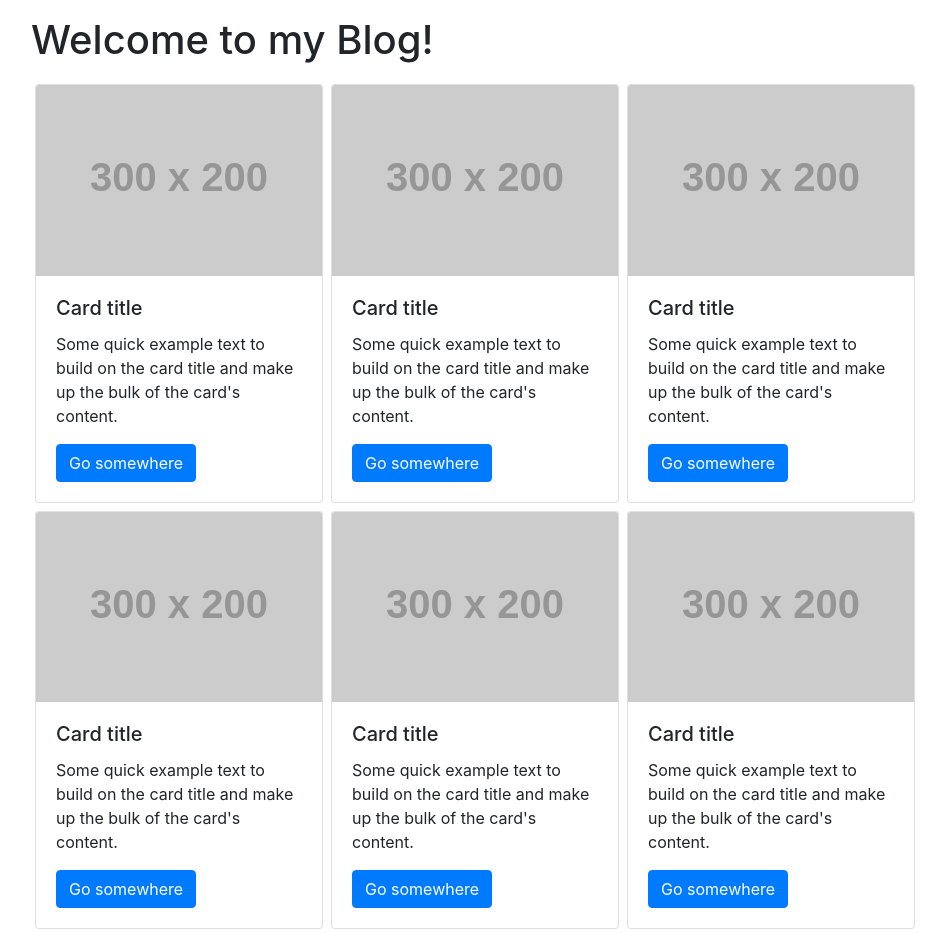
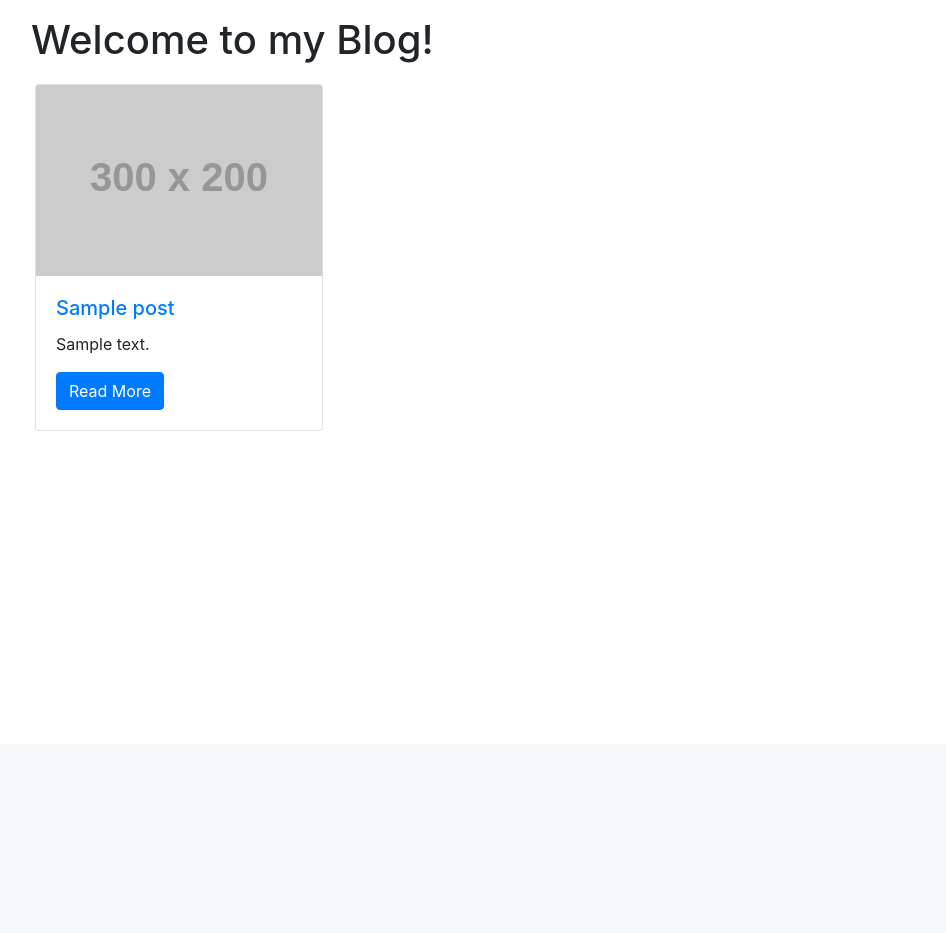
Before and after one commit to ArtemKhvostenko/php-blog, a PHP site: template templates/index.twig in a window 1280 px wide. Shown: the part 56-989 px from the top of the page, without its empty margins (54-1000 px from the left). After the commit the page ends 487 px from the top, so only its background shows below. Run offline with PHP 8.4, Linux system fonts and the light colour scheme; the template is opened without the code that fills it: most values are stand-ins (such as "Sample title", 1, 10 or a date in 2020); grey boxes labelled with a size stand in for pictures from a placeholder-image service; some libraries are stand-ins or nearby versions.

Commit message:
step-6 Added logic to render posts list

```diff
--- a/src/Post.php
+++ b/src/Post.php
@@ -1,8 +1,6 @@
 <?php
 
-
 namespace Blog;
-
 
 class Post
 {
--- a/templates/index.twig
+++ b/templates/index.twig
@@ -2,70 +2,29 @@
 
 {% block body %}
     <div class="container">
-        <h1 class="mb-3 mt-3">Welcome to my Blog!</h1>
-        <div class="container row">
+            <h1 class="mb-3 mt-3">Welcome to my Blog!</h1>
+        {% set rowCount = 1 %}
+        {% for post in posts %}
+            {% if rowCount == 1 %}
+                <div class="container row">
+            {% endif %}
             <div class="p-1">
                 <div class="card" style="width: 18rem;">
-                    <img src="https://dummyimage.com/300x200/5b76ba/ffffff" class="card-img-top" alt="...">
+                    <img src="https://dummyimage.com/300x200/5b76ba/ffffff" class="card-img-top" alt="{{ post.title|escape }}">
                     <div class="card-body">
-                        <h5 class="card-title">Card title</h5>
-                        <p class="card-text">Some quick example text to build on the card title and make up the bulk of the card's content.</p>
-                        <a href="/blog-post-1" class="btn btn-primary">Go somewhere</a>
+                        <a href="{{ post.url_key }}"><h5 class="card-title">{{ post.title|escape }}</h5></a>
+                        <p class="card-text">{{ post.description|escape }}</p>
+                        <a href="{{ post.url_key }}" class="btn btn-primary">Read More</a>
                     </div>
                 </div>
             </div>
-            <div class="p-1">
-                <div class="card" style="width: 18rem;">
-                    <img src="https://dummyimage.com/300x200/5b76ba/ffffff" class="card-img-top" alt="...">
-                    <div class="card-body">
-                        <h5 class="card-title">Card title</h5>
-                        <p class="card-text">Some quick example text to build on the card title and make up the bulk of the card's content.</p>
-                        <a href="/blog-post-2" class="btn btn-primary">Go somewhere</a>
-                    </div>
+            {% set rowCount = rowCount + 1 %}
+            {% if rowCount == 1 %}
                 </div>
-            </div>
-            <div class="p-1">
-                <div class="card" style="width: 18rem;">
-                    <img src="https://dummyimage.com/300x200/5b76ba/ffffff" class="card-img-top" alt="...">
-                    <div class="card-body">
-                        <h5 class="card-title">Card title</h5>
-                        <p class="card-text">Some quick example text to build on the card title and make up the bulk of the card's content.</p>
-                        <a href="/blog-post-3" class="btn btn-primary">Go somewhere</a>
-                    </div>
-                </div>
-            </div>
-        </div>
-        <div class="container row">
-            <div class="p-1">
-                <div class="card" style="width: 18rem;">
-                    <img src="https://dummyimage.com/300x200/5b76ba/ffffff" class="card-img-top" alt="...">
-                    <div class="card-body">
-                        <h5 class="card-title">Card title</h5>
-                        <p class="card-text">Some quick example text to build on the card title and make up the bulk of the card's content.</p>
-                        <a href="#" class="btn btn-primary">Go somewhere</a>
-                    </div>
-                </div>
-            </div>
-            <div class="p-1">
-                <div class="card" style="width: 18rem;">
-                    <img src="https://dummyimage.com/300x200/5b76ba/ffffff" class="card-img-top" alt="...">
-                    <div class="card-body">
-                        <h5 class="card-title">Card title</h5>
-                        <p class="card-text">Some quick example text to build on the card title and make up the bulk of the card's content.</p>
-                        <a href="#" class="btn btn-primary">Go somewhere</a>
-                    </div>
-                </div>
-            </div>
-            <div class="p-1">
-                <div class="card" style="width: 18rem;">
-                    <img src="https://dummyimage.com/300x200/5b76ba/ffffff" class="card-img-top" alt="...">
-                    <div class="card-body">
-                        <h5 class="card-title">Card title</h5>
-                        <p class="card-text">Some quick example text to build on the card title and make up the bulk of the card's content.</p>
-                        <a href="#" class="btn btn-primary">Go somewhere</a>
-                    </div>
-                </div>
-            </div>
-        </div>
+            {% endif %}
+            {% if rowCount > 3 %}
+                {% set rowCount = 1 %}
+            {% endif %}
+        {% endfor %}
     </div>
 {% endblock %}
```
Also changed, not shown: public/index.php (+11 -16 lines), src/PostMapper.php (+17 -2 lines).
